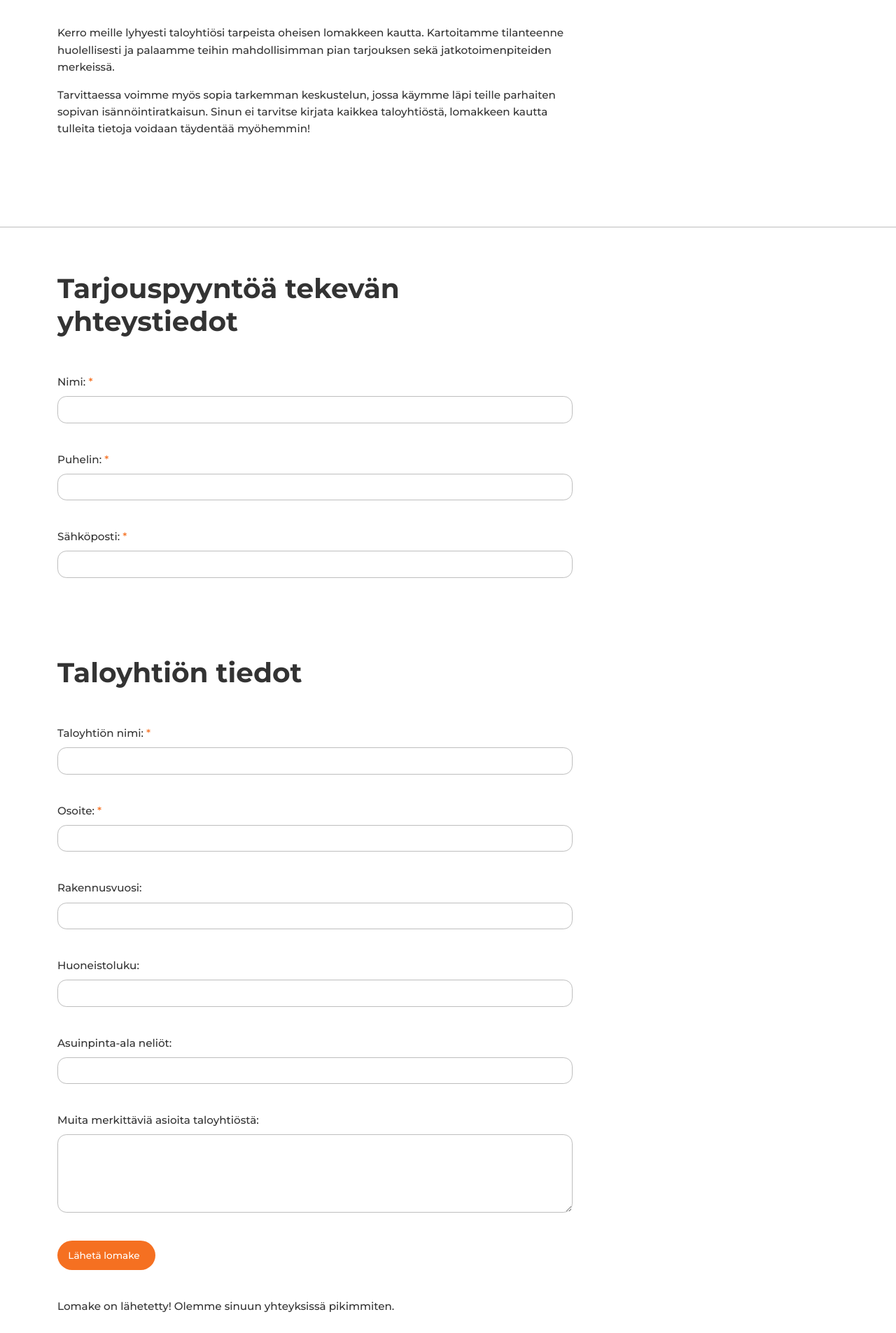
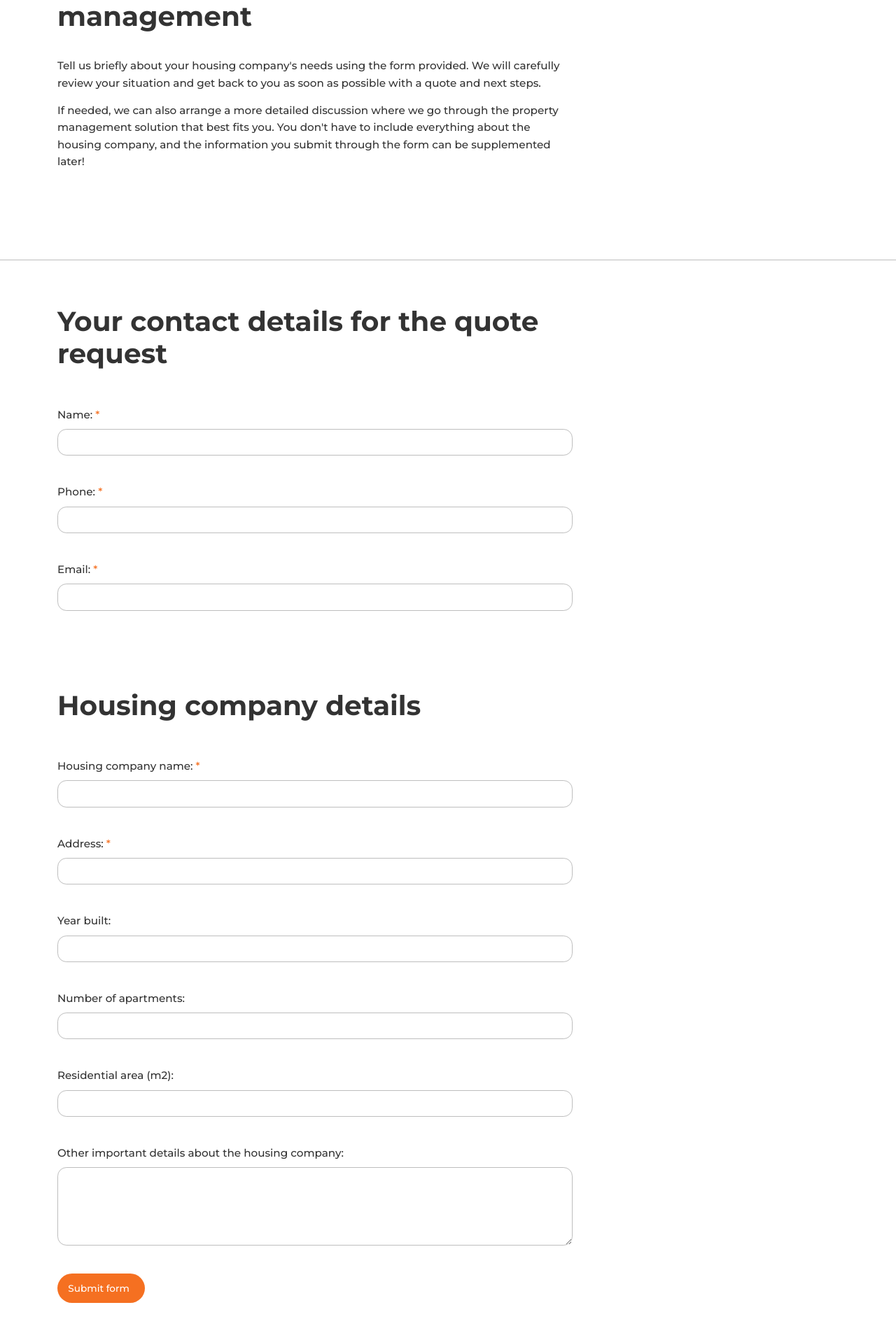
Before and after one commit to AkseliRaj/real-estate-management-website, a React (Vite) app in the folder ar-isannointi-oy/: page /tarjous-isannoinnista in a window 1280 px wide. Shown: the part 534-2439 px from the top of the page at 70% size. Built offline with nearby package versions, Linux system fonts and the light colour scheme.

Commit message:
Translated form page

```diff
--- a/ar-isannointi-oy/src/locales/en/translation.json
+++ b/ar-isannointi-oy/src/locales/en/translation.json
@@ -145,6 +145,30 @@
     "banner": {
       "heading": "Request a quote for property management",
       "imageAlt": "Pen and paper icon"
+    },
+    "intro": {
+      "heading": "Contact about property management",
+      "paragraph1": "Tell us briefly about your housing company's needs using the form provided. We will carefully review your situation and get back to you as soon as possible with a quote and next steps.",
+      "paragraph2": "If needed, we can also arrange a more detailed discussion where we go through the property management solution that best fits you. You don't have to include everything about the housing company, and the information you submit through the form can be supplemented later!"
+    },
+    "contactSection": {
+      "heading": "Your contact details for the quote request",
+      "nameLabel": "Name:",
+      "phoneLabel": "Phone:",
+      "emailLabel": "Email:"
+    },
+    "propertySection": {
+      "heading": "Housing company details",
+      "nameLabel": "Housing company name:",
+      "addressLabel": "Address:",
+      "buildYearLabel": "Year built:",
+      "apartmentCountLabel": "Number of apartments:",
+      "squareFootageLabel": "Residential area (m2):",
+      "additionalInfoLabel": "Other important details about the housing company:"
+    },
+    "form": {
+      "submitButton": "Submit form",
+      "submittedMessage": "Form submitted! We will contact you as soon as possible."
     }
   }
 }
--- a/ar-isannointi-oy/src/locales/fi/translation.json
+++ b/ar-isannointi-oy/src/locales/fi/translation.json
@@ -145,6 +145,30 @@
     "banner": {
       "heading": "Pyydä tarjous isännöinnistä",
       "imageAlt": "Kynä ja paperi -ikoni"
+    },
+    "intro": {
+      "heading": "Yhteydenotto isännöinnistä",
+      "paragraph1": "Kerro meille lyhyesti taloyhtiösi tarpeista oheisen lomakkeen kautta. Kartoitamme tilanteenne huolellisesti ja palaamme teihin mahdollisimman pian tarjouksen sekä jatkotoimenpiteiden merkeissä.",
+      "paragraph2": "Tarvittaessa voimme myös sopia tarkemman keskustelun, jossa käymme läpi teille parhaiten sopivan isännöintiratkaisun. Sinun ei tarvitse kirjata kaikkea taloyhtiöstä, lomakkeen kautta tulleita tietoja voidaan täydentää myöhemmin!"
+    },
+    "contactSection": {
+      "heading": "Tarjouspyyntöä tekevän yhteystiedot",
+      "nameLabel": "Nimi:",
+      "phoneLabel": "Puhelin:",
+      "emailLabel": "Sähköposti:"
+    },
+    "propertySection": {
+      "heading": "Taloyhtiön tiedot",
+      "nameLabel": "Taloyhtiön nimi:",
+      "addressLabel": "Osoite:",
+      "buildYearLabel": "Rakennusvuosi:",
+      "apartmentCountLabel": "Huoneistoluku:",
+      "squareFootageLabel": "Asuinpinta-ala neliöt:",
+      "additionalInfoLabel": "Muita merkittäviä asioita taloyhtiöstä:"
+    },
+    "form": {
+      "submitButton": "Lähetä lomake",
+      "submittedMessage": "Lomake on lähetetty! Olemme sinuun yhteyksissä pikimmiten."
     }
   }
 }
--- a/ar-isannointi-oy/src/pages/PropertyManagementQuotePage.jsx
+++ b/ar-isannointi-oy/src/pages/PropertyManagementQuotePage.jsx
@@ -2,8 +2,11 @@ import React from 'react';
 import '../css/PropertyManagementQuotePage.css';
 import FormPageBanner from '../components/FormPageBanner';
 import ArrowButton from '../components/ArrowButtonOrange';
+import { useTranslation } from 'react-i18next';
 
 const PropertyManagementQuotePage = () => {
+    const { t } = useTranslation();
+
     return (
         <div className="container-fluid px-0">
             <FormPageBanner />
@@ -14,22 +17,18 @@ const PropertyManagementQuotePage = () => {
                     <div className='row justify-content-start py-5'>
                         <div className='col-11 col-lg-8 col-xxl-8 py-0 py-md-5'>
                             <h3 className='d-none d-md-block pb-1 pb-sm-2 pb-lg-3'>
-                                Yhteydenotto isännöinnistä
+                                {t('PropertyManagementQuote.intro.heading')}
                             </h3>
                             <h4 className='d-block d-md-none pb-1 pb-sm-2 pb-lg-3'>
-                                Yhteydenotto isännöinnistä
+                                {t('PropertyManagementQuote.intro.heading')}
                             </h4>
 
                             <p>
-                                Kerro meille lyhyesti taloyhtiösi tarpeista oheisen lomakkeen kautta.
-                                Kartoitamme tilanteenne huolellisesti ja palaamme teihin mahdollisimman pian
-                                tarjouksen sekä jatkotoimenpiteiden merkeissä.
+                                {t('PropertyManagementQuote.intro.paragraph1')}
                             </p>
 
                             <p className='pb-1 pb-sm-2 pb-lg-3'>
-                                Tarvittaessa voimme myös sopia tarkemman keskustelun, jossa käymme läpi
-                                teille parhaiten sopivan isännöintiratkaisun. Sinun ei tarvitse kirjata
-                                kaikkea taloyhtiöstä, lomakkeen kautta tulleita tietoja voidaan täydentää myöhemmin!
+                                {t('PropertyManagementQuote.intro.paragraph2')}
                             </p>
                         </div>
                     </div>
@@ -43,10 +42,10 @@ const PropertyManagementQuotePage = () => {
 
                     <div className='col-11 col-lg-8 col-xxl-8 py-0 py-md-3'>
                         <h3 className='d-none d-md-block pb-1 pb-sm-2 pb-lg-3'>
-                            Tarjouspyyntöä tekevän yhteystiedot
+                            {t('PropertyManagementQuote.contactSection.heading')}
                         </h3>
                         <h4 className='d-block d-md-none pb-1 pb-sm-2 pb-lg-3'>
-                            Tarjouspyyntöä tekevän yhteystiedot
+                            {t('PropertyManagementQuote.contactSection.heading')}
                         </h4>
                     </div>
 
@@ -55,7 +54,7 @@ const PropertyManagementQuotePage = () => {
 
                             <div className="col-12 mb-3">
                                 <label htmlFor="contactName" className="form-label">
-                                    Nimi: <span className='Required-Asterisk'>*</span>
+                                    {t('PropertyManagementQuote.contactSection.nameLabel')} <span className='Required-Asterisk'>*</span>
                                 </label>
                                 <input
                                     type="text"
@@ -66,7 +65,7 @@ const PropertyManagementQuotePage = () => {
 
                             <div className='col-12 mb-3'>
                                 <label htmlFor="contactPhone" className="form-label">
-                                    Puhelin: <span className='Required-Asterisk'>*</span>
+                                    {t('PropertyManagementQuote.contactSection.phoneLabel')} <span className='Required-Asterisk'>*</span>
                                 </label>
                                 <input
                                     type="tel"
@@ -77,7 +76,7 @@ const PropertyManagementQuotePage = () => {
 
                             <div className='col-12'>
                                 <label htmlFor="contactEmail" className="form-label">
-                                    Sähköposti: <span className='Required-Asterisk'>*</span>
+                                    {t('PropertyManagementQuote.contactSection.emailLabel')} <span className='Required-Asterisk'>*</span>
                                 </label>
                                 <input
                                     type="email"
@@ -98,10 +97,10 @@ const PropertyManagementQuotePage = () => {
 
                     <div className='col-11 col-lg-8 col-xxl-8 py-0 py-md-3'>
                         <h3 className='d-none d-md-block pb-1 pb-sm-2 pb-lg-3'>
-                            Taloyhtiön tiedot
+                            {t('PropertyManagementQuote.propertySection.heading')}
                         </h3>
                         <h4 className='d-block d-md-none pb-1 pb-sm-2 pb-lg-3'>
-                            Taloyhtiön tiedot
+                            {t('PropertyManagementQuote.propertySection.heading')}
                         </h4>
                     </div>
 
@@ -110,7 +109,7 @@ const PropertyManagementQuotePage = () => {
 
                             <div className="col-12 mb-3">
                                 <label htmlFor="propertyName" className="form-label">
-                                    Taloyhtiön nimi: <span className='Required-Asterisk'>*</span>
+                                    {t('PropertyManagementQuote.propertySection.nameLabel')} <span className='Required-Asterisk'>*</span>
                                 </label>
                                 <input
                                     type="text"
@@ -121,7 +120,7 @@ const PropertyManagementQuotePage = () => {
 
                             <div className='col-12 mb-3'>
                                 <label htmlFor="propertyAddress" className="form-label">
-                                    Osoite: <span className='Required-Asterisk'>*</span>
+                                    {t('PropertyManagementQuote.propertySection.addressLabel')} <span className='Required-Asterisk'>*</span>
                                 </label>
                                 <input
                                     type="text"
@@ -132,7 +131,7 @@ const PropertyManagementQuotePage = () => {
 
                             <div className='col-12 mb-3'>
                                 <label htmlFor="buildYear" className="form-label">
-                                    Rakennusvuosi:
+                                    {t('PropertyManagementQuote.propertySection.buildYearLabel')}
                                 </label>
                                 <input
                                     type="text"
@@ -143,7 +142,7 @@ const PropertyManagementQuotePage = () => {
 
                             <div className='col-12 mb-3'>
                                 <label htmlFor="apartmentCount" className="form-label">
-                                    Huoneistoluku:
+                                    {t('PropertyManagementQuote.propertySection.apartmentCountLabel')}
                                 </label>
                                 <input
                                     type="number"
@@ -154,7 +153,7 @@ const PropertyManagementQuotePage = () => {
 
                             <div className='col-12 mb-3'>
                                 <label htmlFor="squareFootage" className="form-label">
-                                    Asuinpinta-ala neliöt:
+                                    {t('PropertyManagementQuote.propertySection.squareFootageLabel')}
                                 </label>
                                 <input
                                     type="text"
@@ -165,7 +164,7 @@ const PropertyManagementQuotePage = () => {
 
                             <div className='col-12 mb-3'>
                                 <label htmlFor="additionalInfo" className="form-label">
-                                    Muita merkittäviä asioita taloyhtiöstä:
+                                    {t('PropertyManagementQuote.propertySection.additionalInfoLabel')}
                                 </label>
                                 <textarea
                                     className="form-control"
@@ -176,14 +175,14 @@ const PropertyManagementQuotePage = () => {
 
                             <div className='col-12 mb-3'>
                                 <ArrowButton
-                                    label="Lähetä lomake"
+                                    label={t('PropertyManagementQuote.form.submitButton')}
                                     variant="orange"
                                     showArrow={true}
                                 />
                             </div>
 
                             <div className='col-12 mb-3'>
-                                <p>Lomake on lähetetty! Olemme sinuun yhteyksissä pikimmiten.</p>
+                                <p>{t('PropertyManagementQuote.form.submittedMessage')}</p>
                             </div>
 
                         </div>
```
